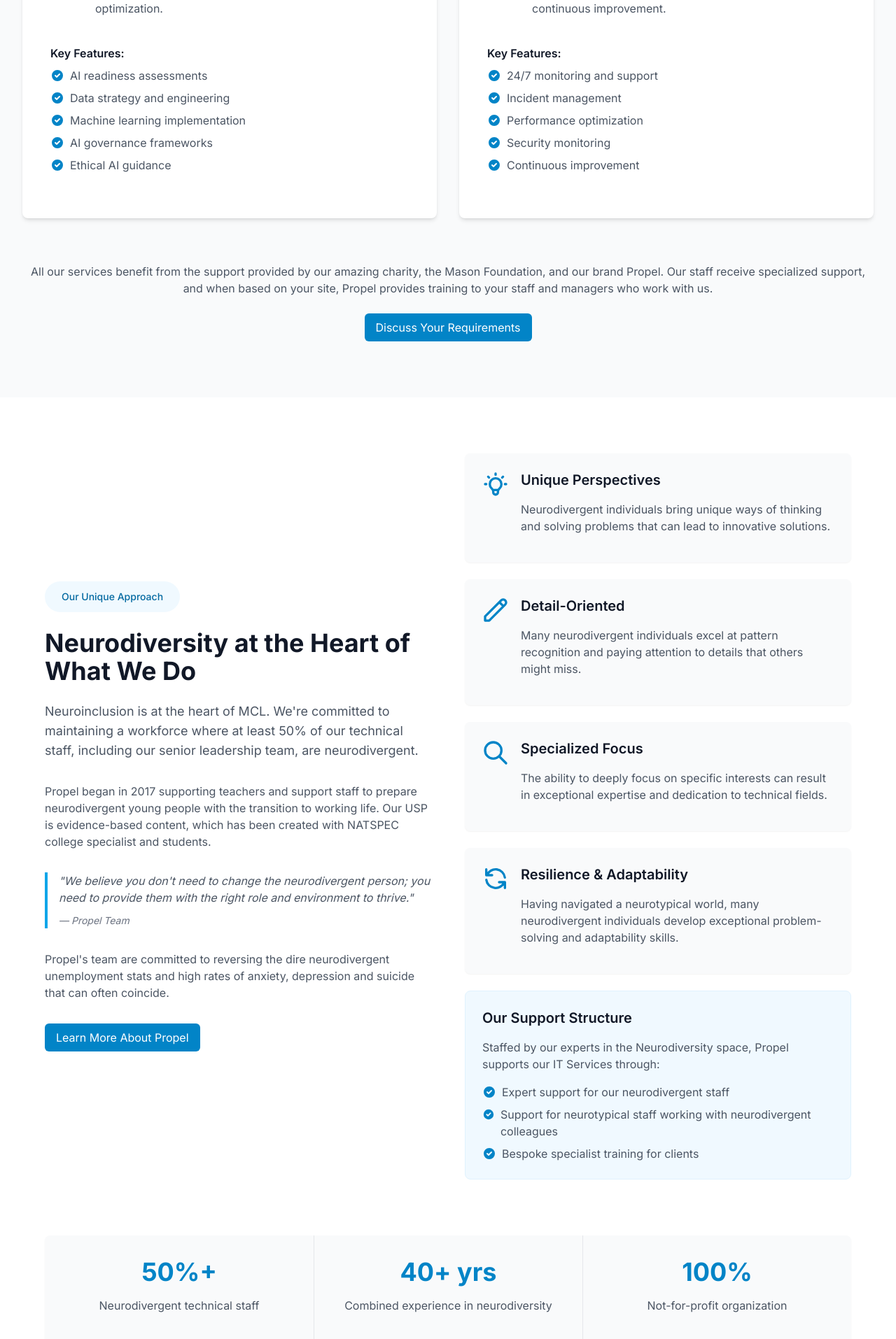
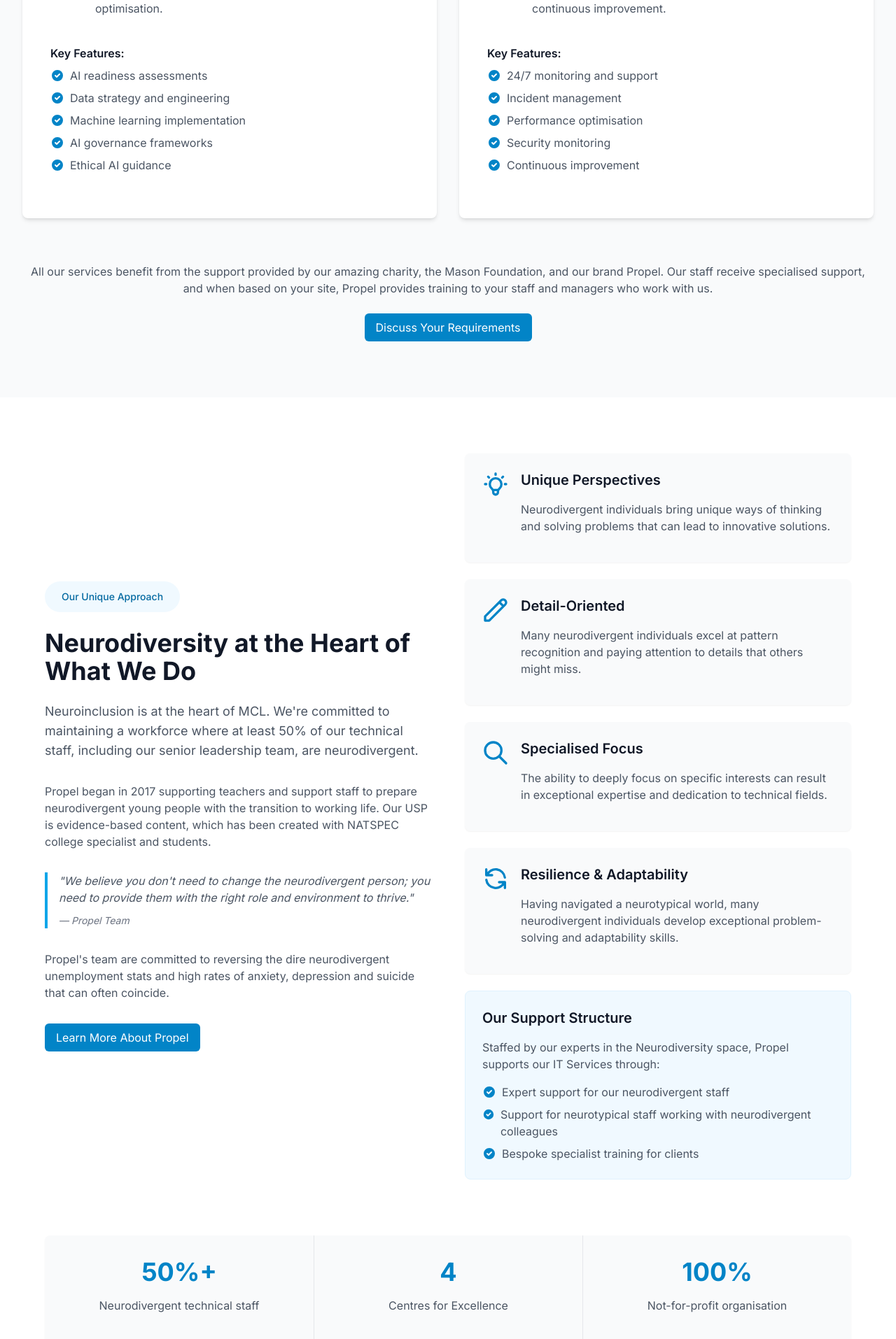
Before and after one commit to liam-jons/mcl-website, a Next.js app: page / in a window 1280 px wide. Shown: the part 3028-4942 px from the top of the page at 70% size. Built offline with nearby package versions, Linux system fonts and the light colour scheme.

Commit message:
Removed US language across all sections

```diff
--- a/src/components/sections/Neurodiversity.jsx
+++ b/src/components/sections/Neurodiversity.jsx
@@ -22,7 +22,7 @@
       ),
     },
     {
-      title: 'Specialized Focus',
+      title: 'Specialised Focus',
       description: 'The ability to deeply focus on specific interests can result in exceptional expertise and dedication to technical fields.',
       icon: (
         <svg xmlns="http://www.w3.org/2000/svg" className="h-10 w-10 text-primary-600 dark:text-primary-400" fill="none" viewBox="0 0 24 24" stroke="currentColor">
@@ -144,12 +144,12 @@
                 <p className="text-gray-600 dark:text-gray-300">Neurodivergent technical staff</p>
               </div>
               <div className="p-8 text-center">
-                <div className="text-4xl font-bold text-primary-600 dark:text-primary-400 mb-2">40+ yrs</div>
-                <p className="text-gray-600 dark:text-gray-300">Combined experience in neurodiversity</p>
+                <div className="text-4xl font-bold text-primary-600 dark:text-primary-400 mb-2">4</div>
+                <p className="text-gray-600 dark:text-gray-300">Centres for Excellence</p>
               </div>
               <div className="p-8 text-center">
                 <div className="text-4xl font-bold text-primary-600 dark:text-primary-400 mb-2">100%</div>
-                <p className="text-gray-600 dark:text-gray-300">Not-for-profit organization</p>
+                <p className="text-gray-600 dark:text-gray-300">Not-for-profit organisation</p>
               </div>
             </div>
           </div>
--- a/src/components/sections/Services.jsx
+++ b/src/components/sections/Services.jsx
@@ -42,7 +42,7 @@
     {
       id: 'ai',
       title: 'AI Services',
-      description: 'We help organizations harness the power of artificial intelligence and prepare for an AI-enabled future. Our AI services include readiness assessments, strategy development, implementation support, and ongoing optimization.',
+      description: 'We help organisations harness the power of artificial intelligence and prepare for an AI-enabled future. Our AI services include readiness assessments, strategy development, implementation support, and ongoing optimisation.',
       icon: (
         <svg xmlns="http://www.w3.org/2000/svg" className="h-12 w-12 text-primary-600 dark:text-primary-400" fill="none" viewBox="0 0 24 24" stroke="currentColor">
           <path strokeLinecap="round" strokeLinejoin="round" strokeWidth={2} d="M9.663 17h4.673M12 3v1m6.364 1.636l-.707.707M21 12h-1M4 12H3m3.343-5.657l-.707-.707m2.828 9.9a5 5 0 117.072 0l-.548.547A3.374 3.374 0 0014 18.469V19a2 2 0 11-4 0v-.531c0-.895-.356-1.754-.988-2.386l-.548-.547z" />
@@ -68,7 +68,7 @@
       features: [
         '24/7 monitoring and support',
         'Incident management',
-        'Performance optimization',
+        'Performance optimisation',
         'Security monitoring',
         'Continuous improvement',
       ],
@@ -127,7 +127,7 @@
 
         <div className="mt-16 text-center">
           <p className="text-gray-600 dark:text-gray-300 mb-6">
-            All our services benefit from the support provided by our amazing charity, the Mason Foundation, and our brand Propel. Our staff receive specialized support, and when based on your site, Propel provides training to your staff and managers who work with us.
+            All our services benefit from the support provided by our amazing charity, the Mason Foundation, and our brand Propel. Our staff receive specialised support, and when based on your site, Propel provides training to your staff and managers who work with us.
           </p>
           <Button
             variant="primary"
```
